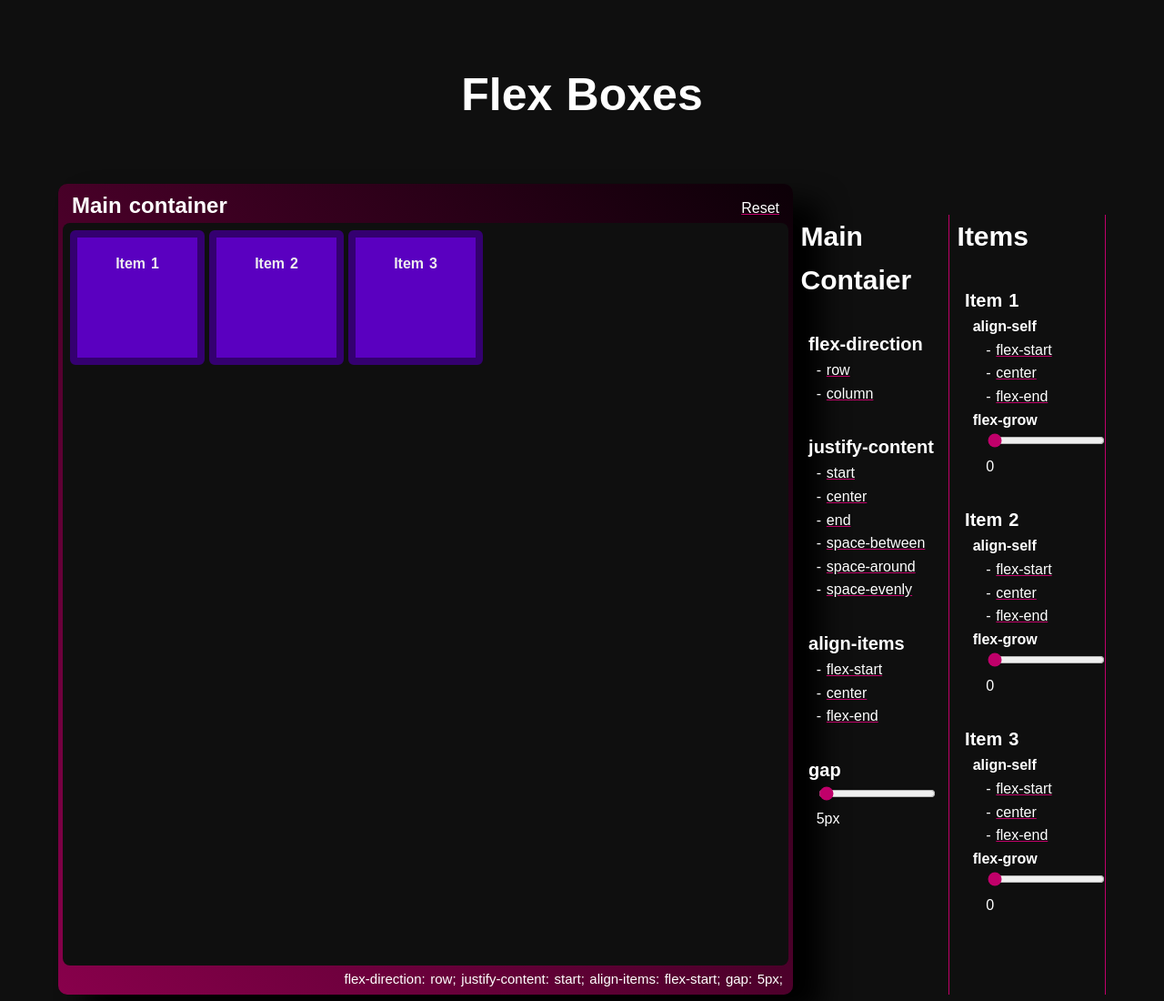
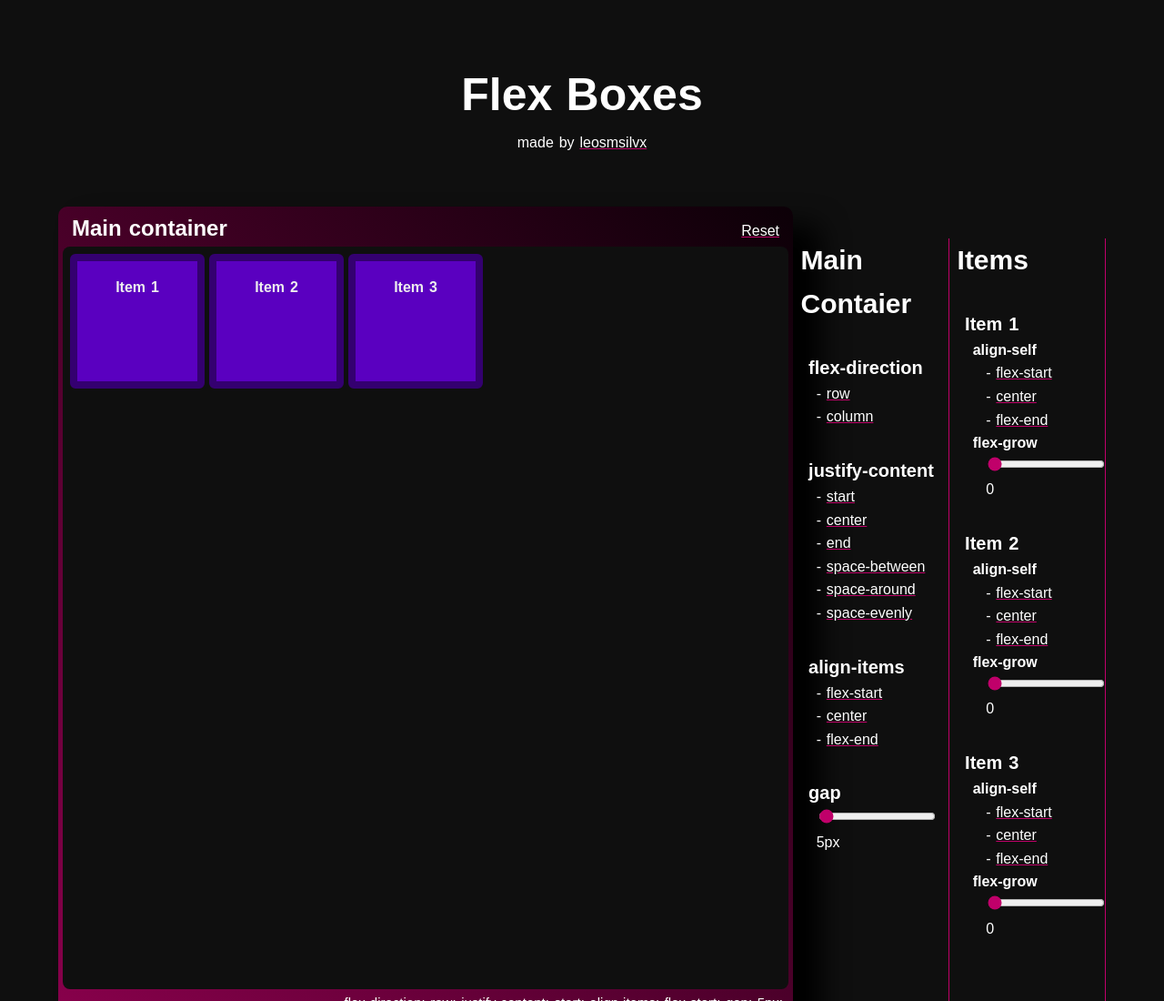
Before and after one commit to leosmsilvx/flex-boxes, a plain HTML site: page index.html in a window 1280 px wide. Shown: the top 1100 px of the page at 91% size. Drawn offline with Linux system fonts and the light colour scheme.

Commit message:
add made by

```diff
--- a/index.html
+++ b/index.html
@@ -9,6 +9,9 @@
     <div class="main">
         <div class="main-title">
             Flex Boxes
+        </div>
+        <div class="subtitle-main-title">
+            <span>made by</span> <a class="button-click" href="https://leosmsilvx.github.io/" target="_blank">leosmsilvx</a>
         </div>
         <div class="main-container">
             <div class="container-border">
--- a/style.css
+++ b/style.css
@@ -39,6 +39,10 @@ body{
     width: 100%;
 }
 
+.subtitle-main-title{
+    color: white;
+}
+
 .buttons{
     width: 15%;
     display: flex;
@@ -78,6 +82,7 @@ body{
     cursor: pointer;
     text-decoration: underline;
     text-decoration-color: #c0006a;
+    color: white;
 }
 
 .button-click:hover{
```
